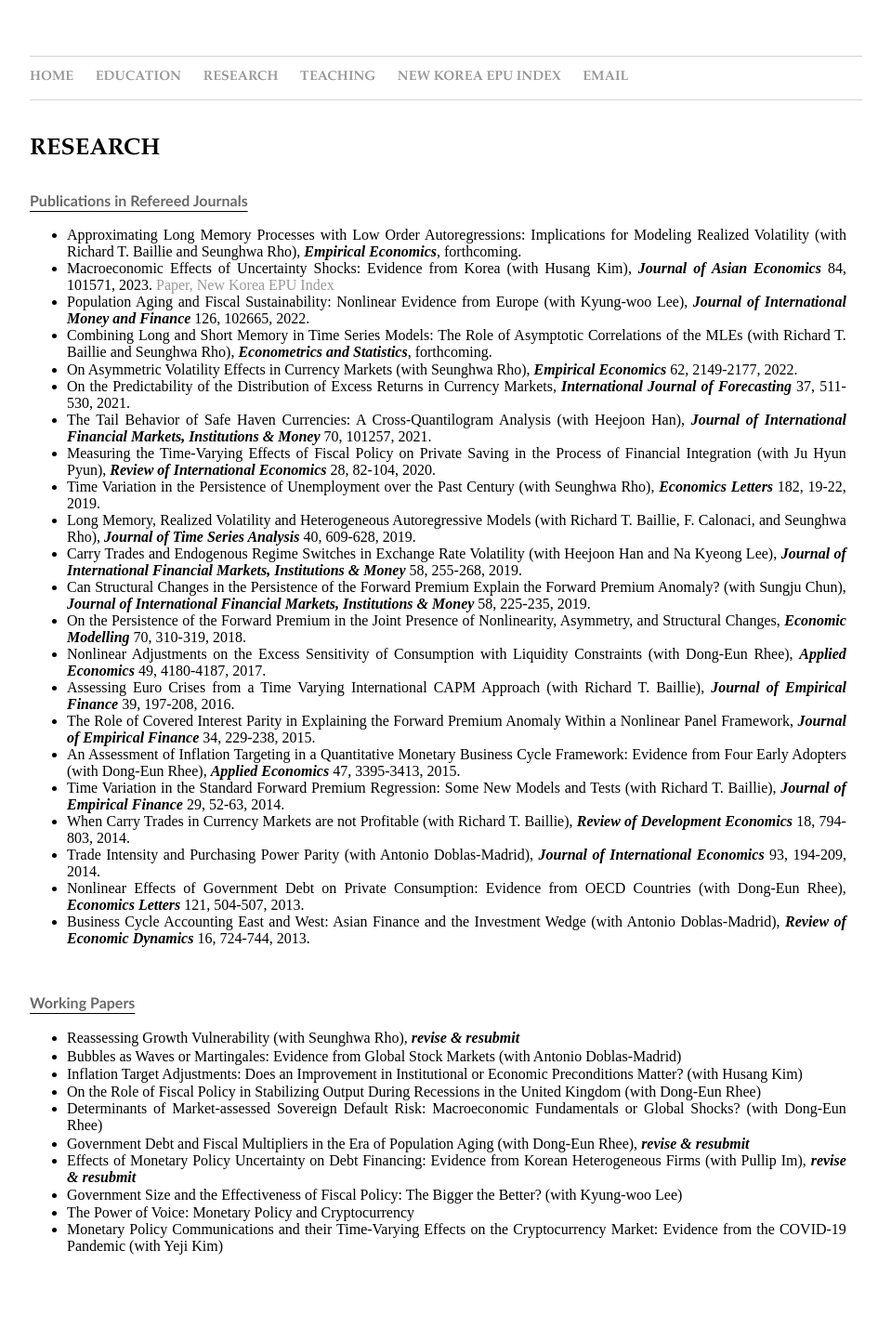
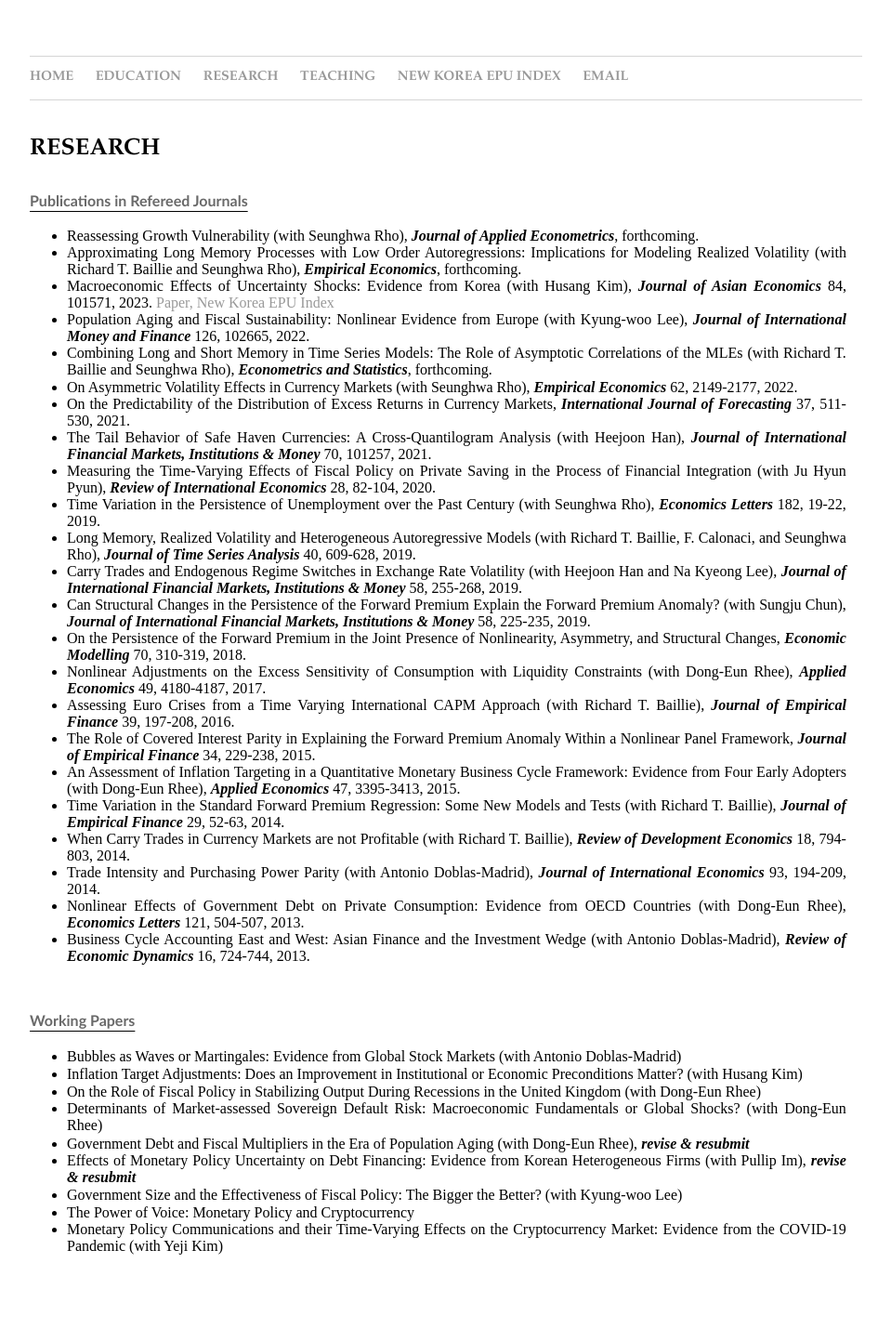
Before and after one commit to dooyeoncho/dooyeoncho.github.io, a Jekyll site: the page built from pages/research.html, in a window 1280 px wide. Shown: the whole page at 93% size, without its empty margins (160-1119 px from the left). Built offline with Jekyll 4.4.1, drawn with Linux system fonts in a browser that asks for light colours.

Commit message:
Update research.html

```diff
--- a/pages/research.html
+++ b/pages/research.html
@@ -24,6 +24,7 @@ span {
 
 <div><b><p style="text-decoration: underline; text-underline-position:under;"><font color="dimgray" face="Gill Sans", sans-serif;>Publications in Refereed Journals</font></p></b></div>
 		<div><ul>
+                        <span><li>Reassessing Growth Vulnerability (with Seunghwa Rho), <em property="italic"><b>Journal of Applied Econometrics</b></em>, forthcoming.</li></span>
 			<span><li>Approximating Long Memory Processes with Low Order Autoregressions: Implications for Modeling Realized Volatility (with Richard T. Baillie and Seunghwa Rho), <em property="italic"><b>Empirical Economics</b></em>, forthcoming.</li></span>
 			<span><li>Macroeconomic Effects of Uncertainty Shocks: Evidence from Korea (with Husang Kim), <em property="italic"><b>Journal of Asian Economics</b></em> 84, 101571, 2023. <a href="https://www.sciencedirect.com/science/article/pii/S1049007822001270">Paper,</a> <a href="https://dooyeoncho.github.io/pages/new_korean_epu_index.html">New Korea EPU Index</a></li></span>
 			<span><li>Population Aging and Fiscal Sustainability: Nonlinear Evidence from Europe (with Kyung-woo Lee), <em property="italic"><b>Journal of International Money and Finance</b></em> 126, 102665, 2022.</li></span>
@@ -52,7 +53,6 @@ span {
 
 <div><b><p style="text-decoration: underline; text-underline-position:under;"><font color="dimgray" face="Gill Sans", sans-serif;>Working Papers</font></p></b>
 	<ul>
-		<span><li>Reassessing Growth Vulnerability (with Seunghwa Rho), <em property="italic"><b>revise & resubmit</b></em></li></span>
 		<span><li>Bubbles as Waves or Martingales: Evidence from Global Stock Markets (with Antonio Doblas-Madrid)</li></span>
 		<span><li>Inflation Target Adjustments: Does an Improvement in Institutional or Economic Preconditions Matter? (with Husang Kim)</li></span>
 		<span><li>On the Role of Fiscal Policy in Stabilizing Output During Recessions in the United Kingdom (with Dong-Eun Rhee)</li></span>
```
